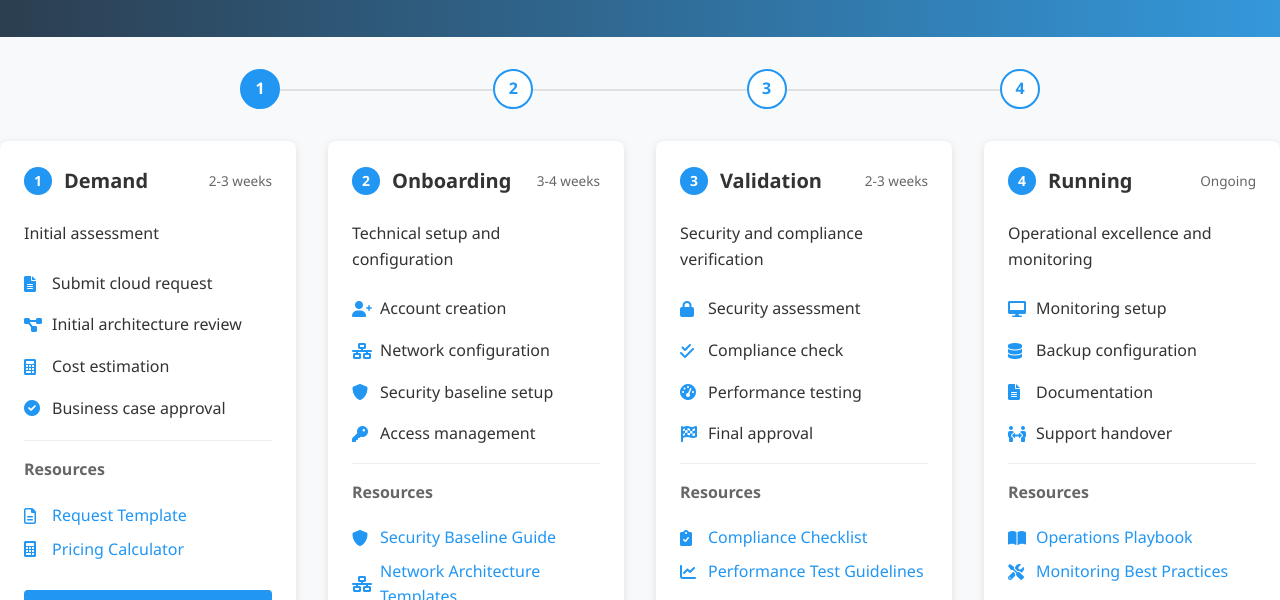
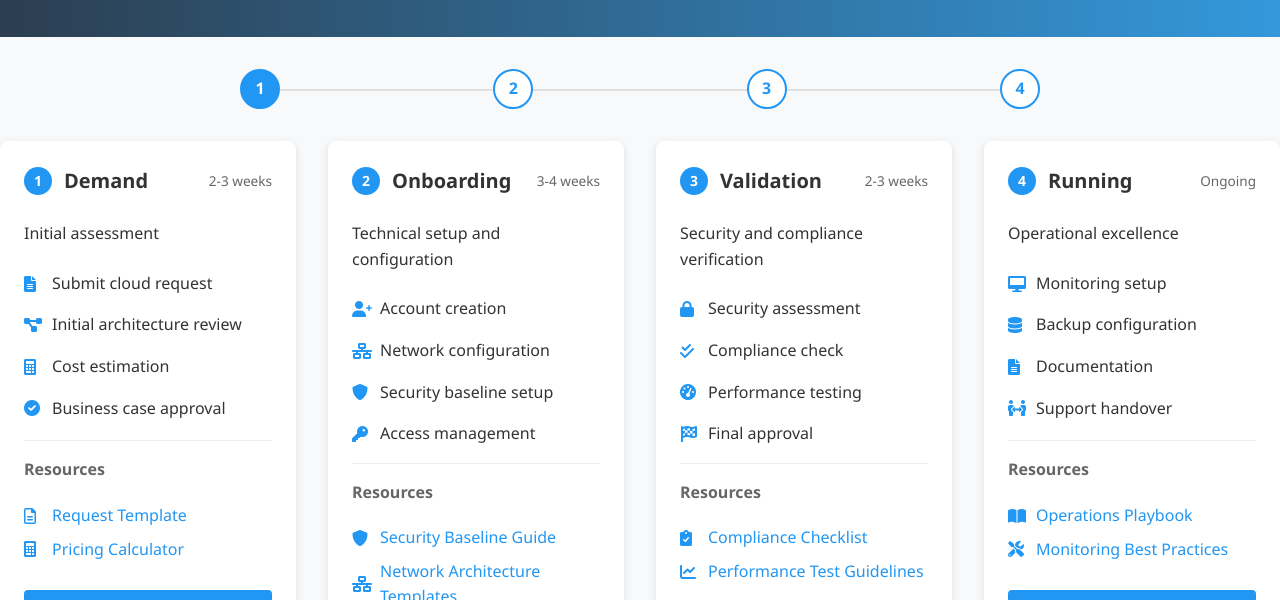
Before and after one commit to pedrocoutinho148/cloudjourney, a website: page index.html in a window 1280 px wide. Shown: the part 195-795 px from the top of the page. Drawn offline with nearby package versions, Linux system fonts and the light colour scheme.

Commit message:
Restore working version of the site

```diff
--- a/index.html
+++ b/index.html
@@ -200,7 +200,7 @@
                         <span class="estimated-time">Ongoing</span>
                     </div>
                     <div class="phase-content">
-                        <p class="phase-description">Operational excellence and monitoring</p>
+                        <p class="phase-description">Operational excellence</p>
                         <ul class="phase-steps">
                             <li data-tooltip="Set up monitoring tools">
                                 <i class="fas fa-desktop"></i>
```
